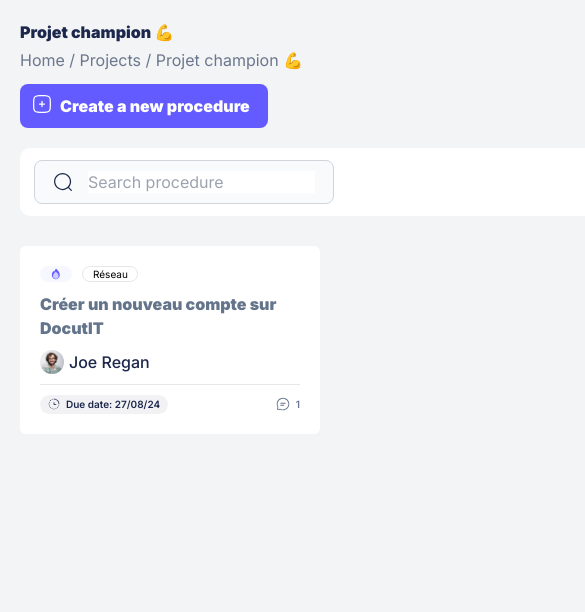
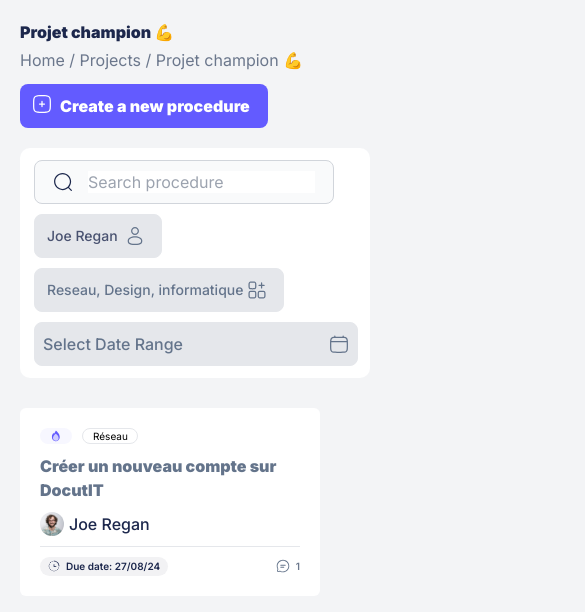
Before and after one commit to WorkspaceChetan/docuid_test, a Next.js app: page / in a window 390 px wide. Shown: the top 612 px of the page, 585 px wide, since content can reach past the window. Built offline with nearby package versions, Linux system fonts and the light colour scheme.

Commit message:
responsive created

```diff
--- a/src/component/Home/Producers.tsx
+++ b/src/component/Home/Filter.tsx
@@ -6,7 +6,7 @@ import React, { useEffect, useRef, useState } from "react";
 import DatePicker from "react-datepicker";
 import "react-datepicker/dist/react-datepicker.css";
 
-const Producers = () => {
+const Filter = () => {
   const [startDate, setStartDate] = useState<Date | undefined>(undefined);
   const [endDate, setEndDate] = useState<Date | undefined>(undefined);
   const [isDateOpen, setIsDateOpen] = useState(false);
@@ -79,8 +79,8 @@ const Producers = () => {
   }, []);
 
   return (
-    <div className="w-[1290px] h-[68px] rounded-[10px] p-[12px_12px_12px_14px] gap-[33px] bg-white flex">
-      <div className="w-[300px] h-[44px] flex gap-[15px] border border-gray-300 rounded-[8px] p-[10px_18px] bg-[#F9FAFB]">
+    <div className="w-full max-w-[1290px] h-auto lg:h-[68px] rounded-[10px] p-[12px_12px_12px_14px] lg:gap-[33px] gap-[10px] bg-white flex flex-wrap lg:flex-nowrap">
+      <div className="w-full max-w-[300px] h-[44px] flex gap-[15px] border border-gray-300 rounded-[8px] p-[10px_18px] bg-[#F9FAFB]">
         <Image
           src="/image/Search.svg"
           alt="Search Icon"
@@ -95,13 +95,13 @@ const Producers = () => {
         />
       </div>
 
-      <div className="w-[931px] h-[44px] flex gap-[10px] flex justify-end relative">
+      <div className="w-full max-w-[931px] h-auto md:h-[44px] gap-[10px] relative flex flex-wrap lg:flex-nowrap lg:justify-end">
         <div
-          className="relative w-[128px] h-[44px] rounded-[8px] border p-[10px_18px_10px_12px] gap-[8px] text-[#F9FAFB] bg-[#E5E7EB] flex items-center cursor-pointer"
+          className="relative w-full max-w-[128px] h-[44px] rounded-[8px] border p-[10px_18px_10px_12px] gap-[8px] text-[#F9FAFB] bg-[#E5E7EB] flex items-center cursor-pointer"
           ref={nameDropdownRef}
           onClick={toggleNameDropdown}
         >
-          <div className="w-[70px] h-[24px] text-[14px] leading-[24px] font-[500] text-[#495270] whitespace-nowrap">
+          <div className="w-full max-w-[70px] h-[24px] text-[14px] leading-[24px] font-[500] text-[#495270] whitespace-nowrap">
             {selectedName}
           </div>
           <Image
@@ -127,11 +127,11 @@ const Producers = () => {
         </div>
 
         <div
-          className="relative w-[250px] h-[44px] rounded-[8px] border p-[10px_18px_10px_12px] gap-[8px] text-[#F9FAFB] bg-[#E5E7EB] flex items-center cursor-pointer"
+          className="relative w-full max-w-[250px] h-[44px] rounded-[8px] border p-[10px_18px_10px_12px] gap-[8px] text-[#F9FAFB] bg-[#E5E7EB] flex items-center cursor-pointer"
           ref={categoryDropdownRef}
           onClick={toggleCategoryDropdown}
         >
-          <div className="w-[192px] h-[24px] text-[14px] leading-[24px] font-[500] text-[#64748B] whitespace-nowrap">
+          <div className="w-full max-w-[192px] h-[24px] text-[14px] leading-[24px] font-[500] text-[#64748B] whitespace-nowrap">
             {selectedCategory}
           </div>
           <Image
@@ -155,9 +155,8 @@ const Producers = () => {
             </div>
           )}
         </div>
-
-        <div className="relative w-[194px] h-[44px] rounded-[8px] border p-[10px_18px_10px_12px] gap-[8px] text-[#F9FAFB] bg-[#E5E7EB] flex items-center cursor-pointer">
-          <div className="w-[136px] h-[24px] text-[14px] leading-[24px] font-[500] text-[#64748B] whitespace-nowrap">
+        <div className="relative w-full md:w-[194px] h-[44px] rounded-lg border p-2 bg-[#E5E7EB] flex items-center cursor-pointer">
+          <div className="flex-1 text-sm font-medium text-[#64748B]">
             {formattedStartDate && formattedEndDate
               ? `${formattedStartDate} - ${formattedEndDate}`
               : "Select Date Range"}
@@ -171,7 +170,7 @@ const Producers = () => {
             dateFormat="dd/MM/yyyy"
             open={isDateOpen}
             onClickOutside={() => setIsDateOpen(false)}
-            className="absolute inset-0 w-full h-full rounded-[8px] border-none bg-transparent opacity-0 cursor-pointer"
+            className="absolute inset-0 w-full h-full rounded-lg border-none bg-transparent opacity-0 cursor-pointer"
           />
           <Image
             src="/image/Calendar.svg"
@@ -187,4 +186,4 @@ const Producers = () => {
   );
 };
 
-export default Producers;
+export default Filter;
--- a/src/component/Home/index.tsx
+++ b/src/component/Home/index.tsx
@@ -1,5 +1,5 @@
 import HeadingBox from "./HeadingBox";
-import Producers from "./Producers";
+import Filter from "./Filter";
 import TasksManagerBox from "./TasksManagerBox";
 
 const HomePage = () => {
@@ -7,7 +7,7 @@ const HomePage = () => {
     <>
       <HeadingBox />
       <div className="flex flex-col gap-7.5">
-        <Producers />
+        <Filter />
         <TasksManagerBox />
       </div>
     </>
```
